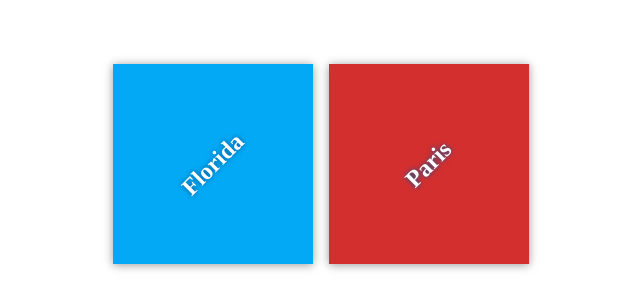
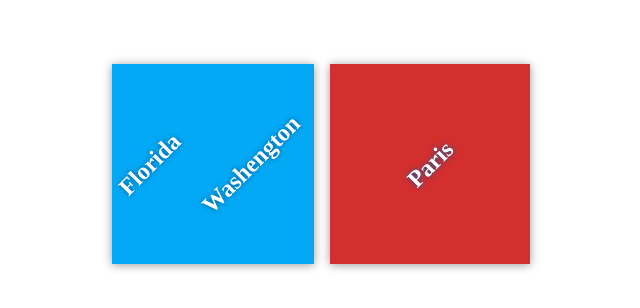
Before and after one commit to RashaRAAA/my-travel-plans, a plain HTML site: page index.html in a window 1280 px wide. Shown: the part 236-544 px from the top of the page, without its empty margins (319-959 px from the left). Drawn offline with Linux system fonts and the light colour scheme; files that its build step writes are made by us from their sources.

Commit message:
Add starting destinations

```diff
--- a/index.html
+++ b/index.html
@@ -12,6 +12,8 @@
         <div class="destination-container">
             <div class="destination" id="florida">
                 <h2>Florida</h2>
+                <h2>Washengton</h2>
+
             </div>
 
             <div class="destination" id="paris">
```
Also changed, not shown: app.css (line endings or trailing spaces).
